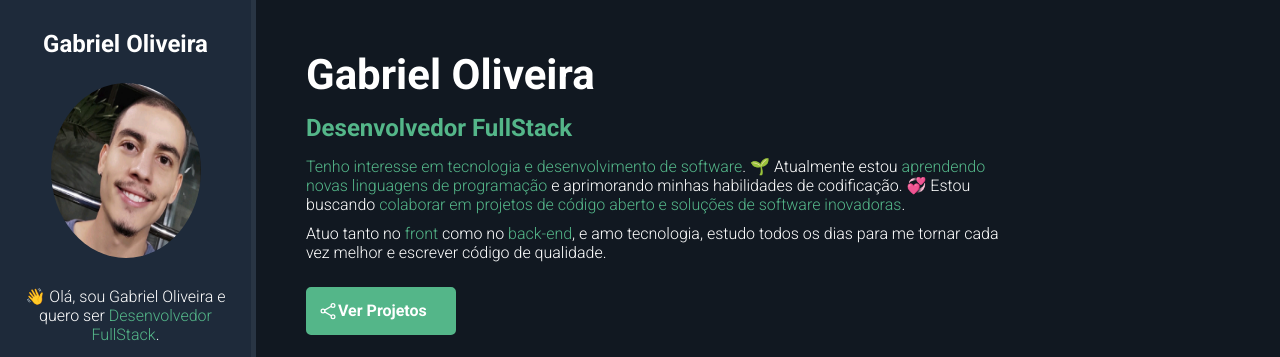
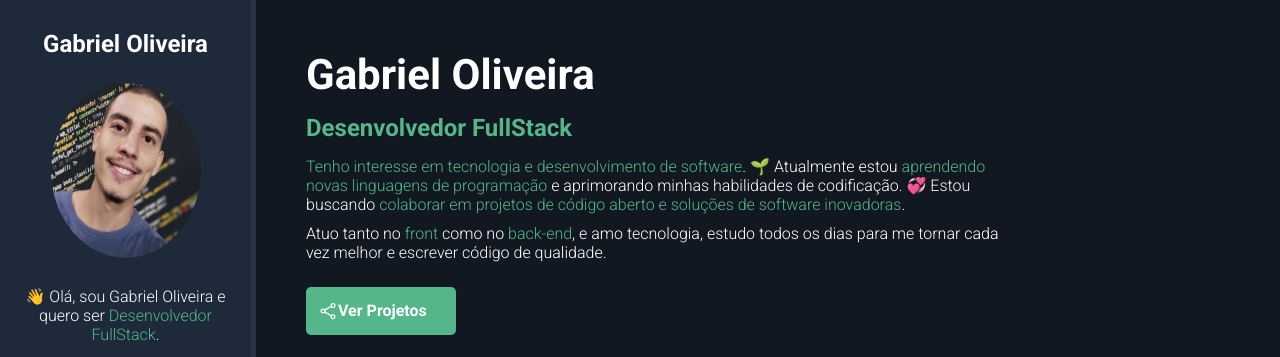
Before and after one commit to Elgraabi/Elgraabi.github.io, a plain HTML site: page index.html in a window 1280 px wide. Shown: the top 357 px of the page. Drawn offline with nearby package versions, Linux system fonts and the light colour scheme.

Commit message:
feat: nova foto de perfilt

```diff
--- a/index.html
+++ b/index.html
@@ -25,7 +25,7 @@
             <!-- Nome do Gabriel Oliveira -->
             <h2>Gabriel Oliveira</h2>
             <!-- Imagem de perfil do Gabriel Oliveira -->
-            <img id="bio-image" src="img/1691067837321.jpg" alt="Gabriel Oliveira">
+            <img id="bio-image" src="img/148903158.png" alt="Gabriel Oliveira">
             <!-- Texto de apresentação -->
             <p>👋 Olá, sou Gabriel Oliveira e quero ser <span class="highlight">Desenvolvedor FullStack</span>.</p>
             <!-- Mensagem de boas-vindas -->
```
Also changed, not shown: img/148903158.png (added), img/1691067837321.jpg (deleted).
